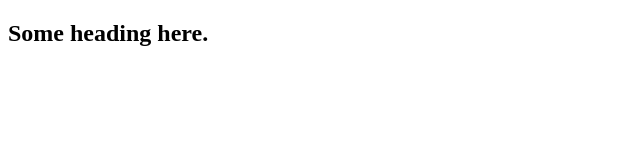
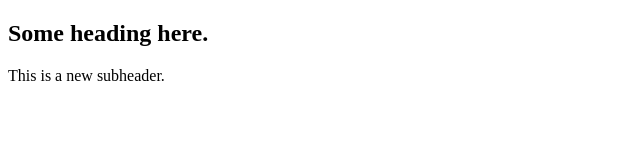
Before and after one commit to emanuelnakeng/git-basics-alx, a plain HTML site: page index.html in a window 1280 px wide. Shown: the whole page, without its empty margins (0-640 px from the left). Drawn offline with Linux system fonts and the light colour scheme.

Commit message:
Added subheader

```diff
--- a/index.html
+++ b/index.html
@@ -7,5 +7,6 @@
 	</head>
 	<body>
 		<h2>Some heading here.</h2>
+		<p>This is a new subheader.</p>
 	</body>
 </html>
```
